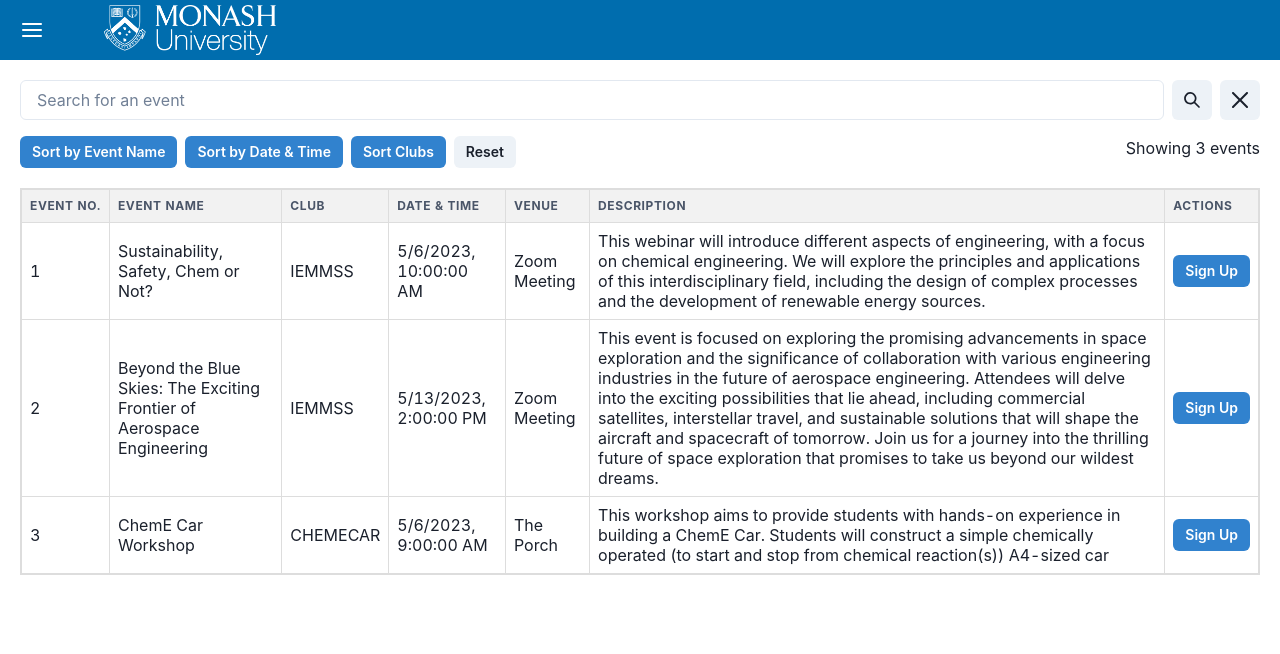
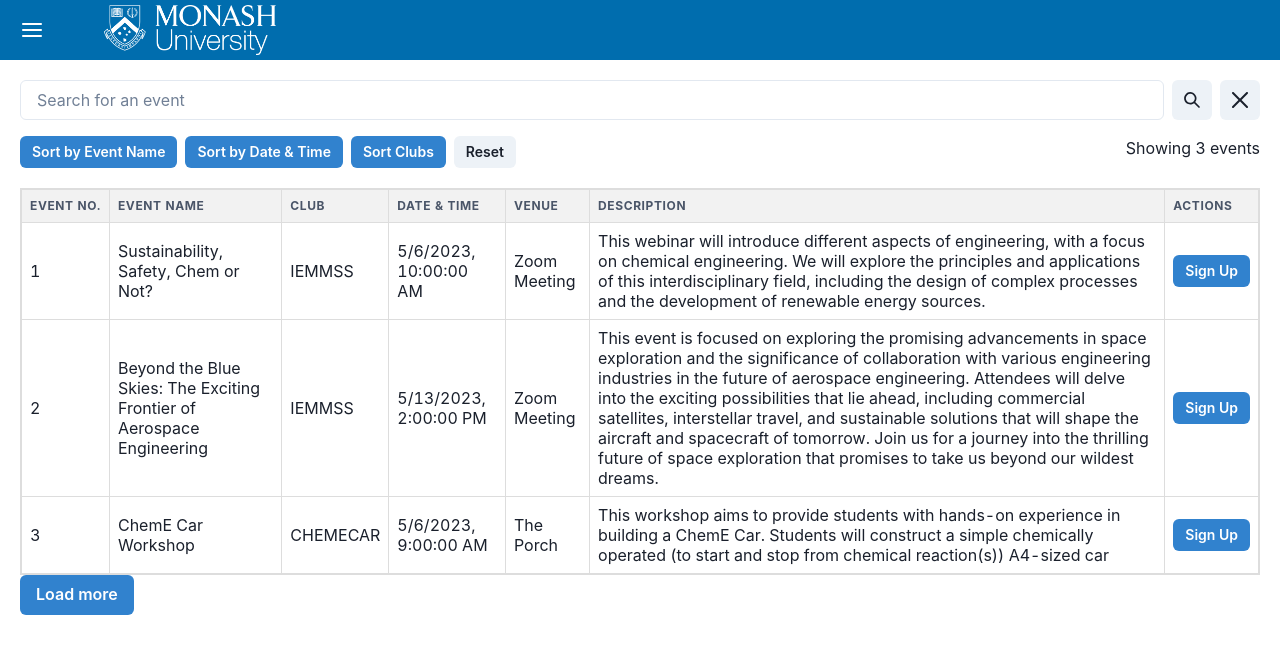
Before and after one commit to wlim0053/SEMS_2023, a React (Vite) app in the folder frontend/: page /EventHome in a window 1280 px wide. Shown: the top 654 px of the page. Built offline with nearby package versions, Linux system fonts and the light colour scheme.

Commit message:
Removed unnecessary useEffect

```diff
--- a/frontend/src/components/EventPage.tsx
+++ b/frontend/src/components/EventPage.tsx
@@ -1,4 +1,4 @@
-import React, { useEffect } from "react";
+import React, {useState} from "react";
 import {
   Table,
   Thead,
@@ -20,8 +20,7 @@ import {
   ModalBody,
   Checkbox,
 } from "@chakra-ui/react";
-import { CSSObject } from "@emotion/react";
-import { useState } from "react";
+import {CSSObject} from "@emotion/react";
 import { CloseIcon, SearchIcon } from "@chakra-ui/icons";
 
 function EventPage() {
@@ -134,7 +133,7 @@ function EventPage() {
     return matchesSearchTerm && matchesSelectedClubs;
   });
 
-  const sortedEvents = filteredEvents.sort((a, b) => {
+  const sortedEvents = [...filteredEvents].sort((a, b) => {
     if (sortField === "eventNo") {
       return sortOrder === "asc"
         ? a.eventNo - b.eventNo
@@ -153,10 +152,6 @@ function EventPage() {
         : b.club.localeCompare(a.club);
     }
   });
-
-  useEffect(() => {
-    handleReset();
-  }, []);
 
   return (
     <Box width="100%" p={5} overflowX="auto">
@@ -261,6 +256,9 @@ function EventPage() {
           ))}
         </Tbody>
       </Table>
+      <Button colorScheme={"blue"} onClick={() => console.log("Load more")}>
+        Load more
+      </Button>
       <Modal isOpen={isModalOpen} onClose={() => setIsModalOpen(false)}>
         <ModalOverlay />
         <ModalContent>
```
